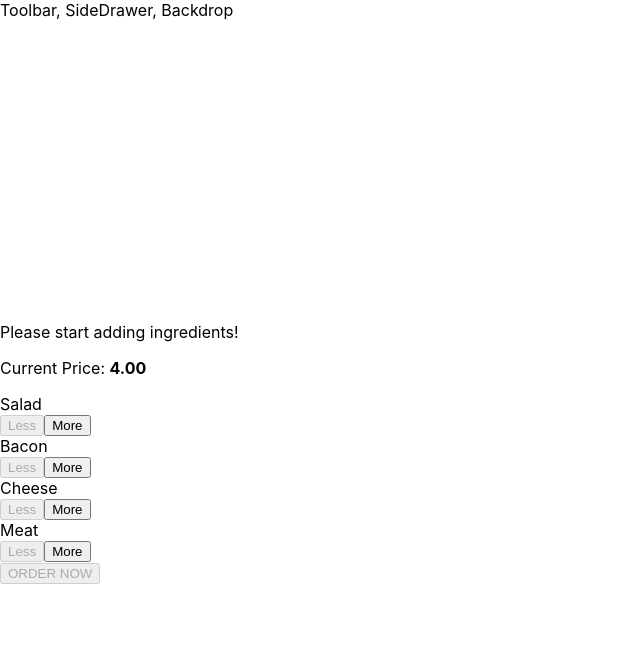
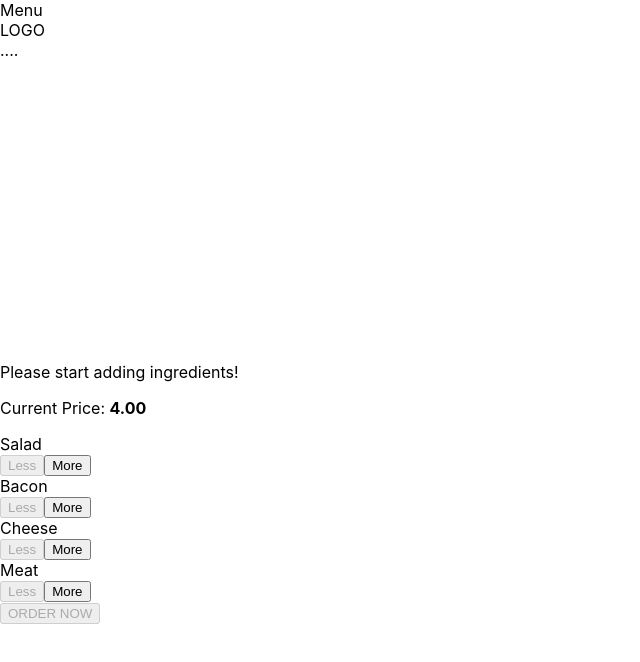
Before and after one commit to atm1504/ham-burger-react, a React app: page / in a window 1280 px wide. Shown: the top 662 px of the page, without its empty margins (0-640 px from the left). Built offline with nearby package versions, Linux system fonts and the light colour scheme.

Commit message:
avigation

```diff
--- a/src/components/Layout/Layout.css
+++ b/src/components/Layout/Layout.css
@@ -1,3 +1,3 @@
 .Content {
-  margin-top: 16px;
+  margin-top: 72px;
 }
--- a/src/components/Layout/Layout.js
+++ b/src/components/Layout/Layout.js
@@ -2,11 +2,11 @@
 import Aux from "./../../hoc/Aux"
 import classes from "./Layout.css"
 
+import Toolbar from '../Navigation/Toolbar/Toolbar';
+
 const layout = (props) => (
     <Aux>
-        <div>
-            Toolbar, SideDrawer, Backdrop
-        </div>
+        <Toolbar />
         <main className={classes.Content}>
             {props.children}
         </main>
--- /dev/null
+++ b/src/components/Navigation/Toolbar/Toolbar.css
@@ -0,0 +1,28 @@
+.Toolbar {
+  height: 56px;
+  width: 100%;
+  position: fixed;
+  top: 0;
+  left: 0;
+  background-color: #703b09;
+  display: flex;
+  justify-content: space-between;
+  align-items: center;
+  padding: 0 20px;
+  box-sizing: border-box;
+  z-index: 90;
+}
+
+.Toolbar nav {
+  height: 100%;
+}
+
+.Logo {
+  height: 80%;
+}
+
+@media (max-width: 499px) {
+  .DesktopOnly {
+    display: none;
+  }
+}
--- /dev/null
+++ b/src/components/Navigation/Toolbar/Toolbar.js
@@ -0,0 +1,15 @@
+import React from 'react';
+
+import classes from "./Toolbar.css"
+
+const Toolbar = () => (
+    <header className={classes.Toolbar}>
+        <div>Menu</div>
+        <div>LOGO</div>
+        <nav>
+            ....
+        </nav>
+    </header>
+)
+
+export default Toolbar
```
Also changed, not shown: src/components/Logo/Logo.js (added, +11 -0 lines), src/assets/images/burger-logo.png (added).
